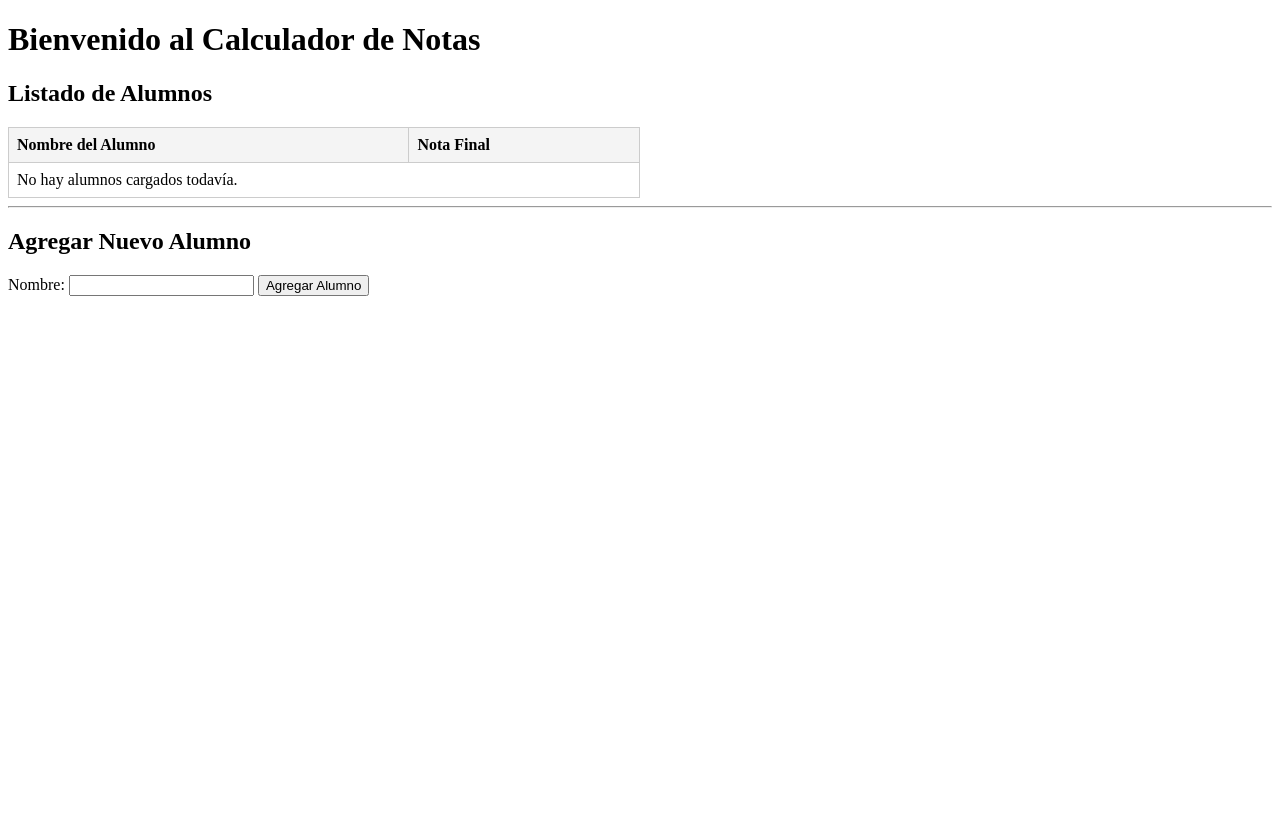
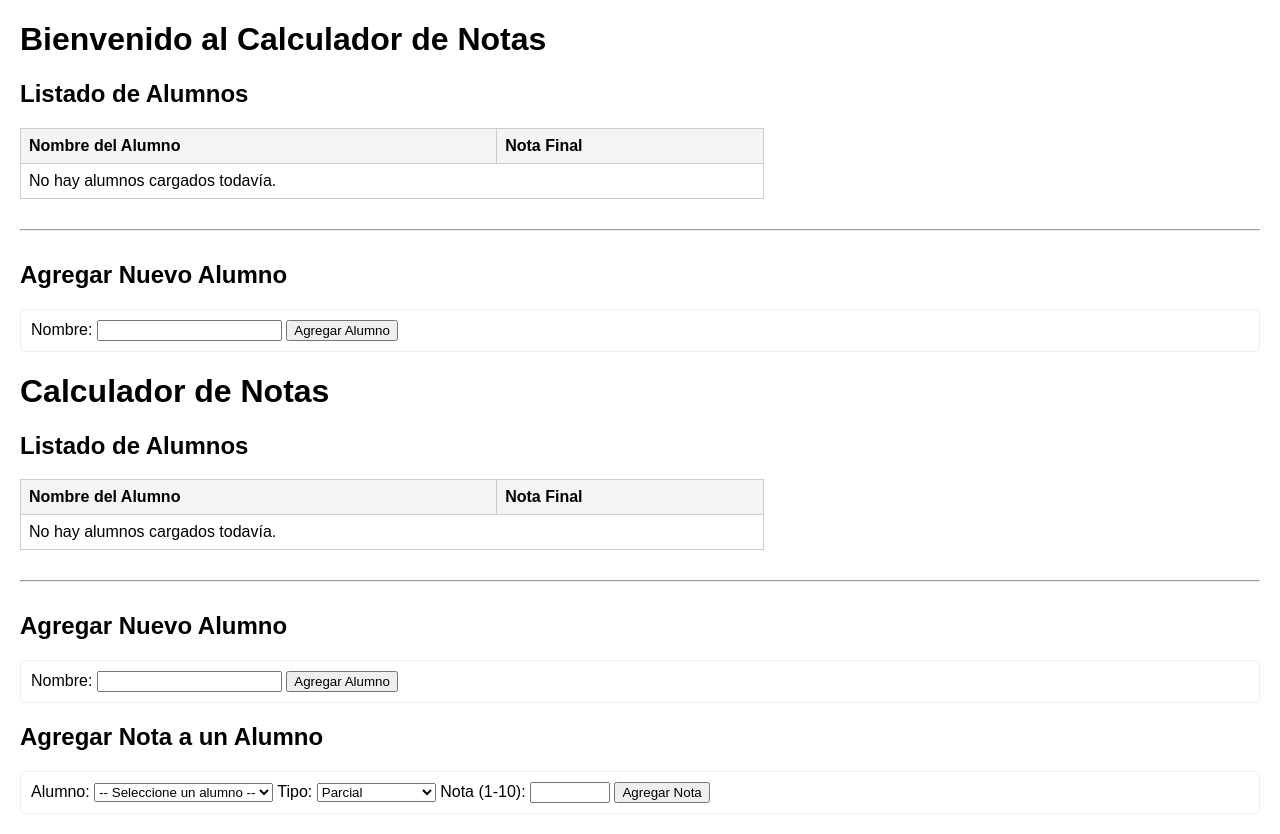
Before and after one commit to aehansen/proyecto_calificaciones, a Flask app: page / in a window 1280 px wide. Before the commit the page ends 296 px from the top, so only its background shows below. Run offline with Flask 3, Linux system fonts and the light colour scheme; data that the repository does not hold is empty.

Commit message:
Add files via upload

```diff
--- a/app.py
+++ b/app.py
@@ -45,7 +45,25 @@ def calcular_nota_final(notas_alumno, ponderaciones):
                  (promedio_tps * ponderaciones["tps"]) + \
                  (nota_conceptual * ponderaciones["conceptual"])
     return nota_final
-
+def procesar_notas_db(alumno_obj):
+    """
+    Toma un objeto Alumno de la DB y convierte su lista de notas
+    en el diccionario que 'calcular_nota_final' espera.
+    """
+    notas_dict = {
+        "parciales": [],
+        "tps": [],
+        "conceptual": []
+    }
+    # alumno_obj.notas es la lista de objetos Nota gracias a la 'relationship'
+    for nota in alumno_obj.notas:
+        if nota.tipo == 'parcial':
+            notas_dict['parciales'].append(nota.valor)
+        elif nota.tipo == 'tp':
+            notas_dict['tps'].append(nota.valor)
+        elif nota.tipo == 'conceptual':
+            notas_dict['conceptual'].append(nota.valor)
+    return notas_dict
 # --- 3. Definimos una "Ruta" o "Endpoint" ---
 # Esta es una URL que la gente puede visitar.
 @app.route("/")
@@ -53,18 +71,34 @@ def inicio():
     # 1. Obtenemos TODOS los alumnos desde la base de datos
     alumnos_db = Alumno.query.all()
 
-    # 2. Se los pasamos al template HTML
-    # (Por ahora, la tabla estará vacía, ¡y eso está bien!)
-    return render_template("index.html", alumnos=alumnos_db)
+    alumnos_calculados = []
+    for alumno in alumnos_db:
+        # 2. Para cada alumno, procesamos sus notas
+        notas_dict = procesar_notas_db(alumno)
 
-with app.app_context():
-    db.create_all()
+        # 3. Calculamos su nota final
+        nota_final = calcular_nota_final(notas_dict, PONDERACION_CURSO)
 
-# --- 4. Ruta para AGREGAR ALUMNO ---
+        # 4. Creamos un diccionario limpio para el template
+        alumnos_calculados.append({
+            "nombre": alumno.nombre,
+            "id": alumno.id,
+            "nota_final": nota_final
+        })
+
+    # 5. Se los pasamos al template HTML
+    #    Pasamos 'alumnos_calculados' para la tabla
+    #    Pasamos 'alumnos_db' para el dropdown del formulario
+    return render_template(
+        "index.html",
+        alumnos_calculados=alumnos_calculados,
+        alumnos_db=alumnos_db
+    )
+
+# --- RUTA AGREGAR ALUMNO (Sin cambios) ---
 @app.route("/agregar_alumno", methods=["POST"])
 def agregar_alumno():
     # 1. Obtenemos el nombre desde el formulario
-    # El 'name="nombre_alumno"' del <input> se vuelve la clave aquí
     nombre = request.form.get("nombre_alumno")
 
     # 2. Verificamos que no esté vacío
@@ -78,8 +112,35 @@ def agregar_alumno():
 
     # 5. Redirigimos al usuario de vuelta a la página principal
     return redirect(url_for("inicio"))
+
+
+# --- ¡NUEVA RUTA PARA AGREGAR NOTA! ---
+@app.route("/agregar_nota", methods=["POST"])
+def agregar_nota():
+    # 1. Obtenemos todos los datos del formulario
+    alumno_id = request.form.get("alumno_id")
+    tipo_nota = request.form.get("tipo_nota")
+    valor_nota = request.form.get("valor_nota")
+
+    # 2. Verificamos que los datos existan
+    if alumno_id and tipo_nota and valor_nota:
+        # 3. Creamos el nuevo objeto Nota
+        #    'alumno_id' es la clave foránea que lo vincula al alumno
+        nueva_nota = Nota(
+            tipo=tipo_nota,
+            valor=float(valor_nota),
+            alumno_id=int(alumno_id)
+        )
+
+        # 4. Guardamos la nota en la base de datos
+        db.session.add(nueva_nota)
+        db.session.commit()
+
+    # 5. Redirigimos al usuario de vuelta a la página principal
+    return redirect(url_for("inicio"))
 # --------------------------------------
-
+with app.app_context():
+    db.create_all()
 # Esto permite correr el servidor de desarrollo
 if __name__ == '__main__':
     app.run(debug=True)
--- a/templates/index.html
+++ b/templates/index.html
@@ -40,5 +40,76 @@
         <input type="text" id="nombre_alumno" name="nombre_alumno" required>
         <button type="submit">Agregar Alumno</button>
     </form>
+    <!DOCTYPE html>
+<html lang="es">
+<head>
+    <meta charset="UTF-8">
+    <title>Calculadora de Notas</title>
+    <style>
+        body { font-family: sans-serif; margin: 20px; }
+        table { border-collapse: collapse; width: 60%; margin-bottom: 20px; }
+        th, td { border: 1px solid #ccc; padding: 8px; text-align: left; }
+        th { background-color: #f4f4f4; }
+        form { margin-top: 15px; padding: 10px; border: 1px solid #eee; border-radius: 5px; }
+        hr { margin: 30px 0; }
+    </style>
+</head>
+<body>
+    <h1>Calculador de Notas</h1>
+
+    <h2>Listado de Alumnos</h2>
+    <table>
+        <thead>
+            <tr>
+                <th>Nombre del Alumno</th>
+                <th>Nota Final</th>
+            </tr>
+        </thead>
+        <tbody>
+            {% for alumno in alumnos_calculados %}
+            <tr>
+                <td>{{ alumno.nombre }}</td>
+                <td><strong>{{ "%.2f"|format(alumno.nota_final) }}</strong></td>
+            </tr>
+            {% else %}
+            <tr>
+                <td colspan="2">No hay alumnos cargados todavía.</td>
+            </tr>
+            {% endfor %}
+        </tbody>
+    </table>
+
+    <hr>
+
+    <h2>Agregar Nuevo Alumno</h2>
+    <form action="/agregar_alumno" method="POST">
+        <label for="nombre_alumno">Nombre:</label>
+        <input type="text" id="nombre_alumno" name="nombre_alumno" required>
+        <button type="submit">Agregar Alumno</button>
+    </form>
+
+    <h2>Agregar Nota a un Alumno</h2>
+    <form action="/agregar_nota" method="POST">
+        <label for="alumno_select">Alumno:</label>
+        <select id="alumno_select" name="alumno_id" required>
+            <option value="">-- Seleccione un alumno --</option>
+            {% for alumno in alumnos_db %}
+                <option value="{{ alumno.id }}">{{ alumno.nombre }}</option>
+            {% endfor %}
+        </select>
+
+        <label for="tipo_nota">Tipo:</label>
+        <select id="tipo_nota" name="tipo_nota" required>
+            <option value="parcial">Parcial</option>
+            <option value="tp">Trabajo Práctico</option>
+            <option value="conceptual">Conceptual</option>
+        </select>
+
+        <label for="valor_nota">Nota (1-10):</label>
+        <input type="number" id="valor_nota" name="valor_nota" step="0.01" min="1" max="10" required>
+
+        <button type="submit">Agregar Nota</button>
+    </form>
+
 </body>
 </html>
```
